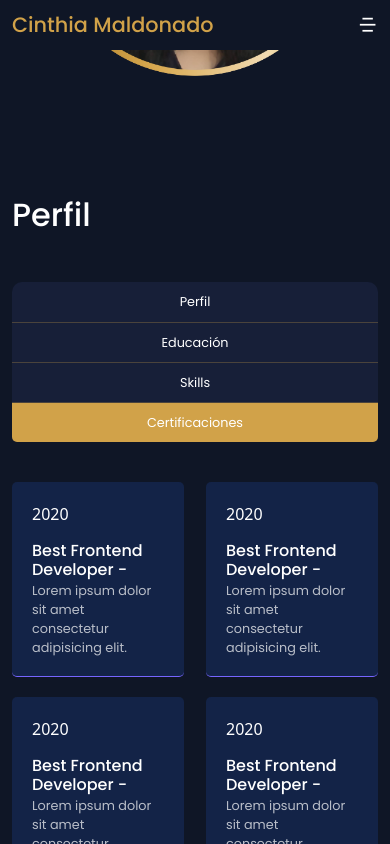
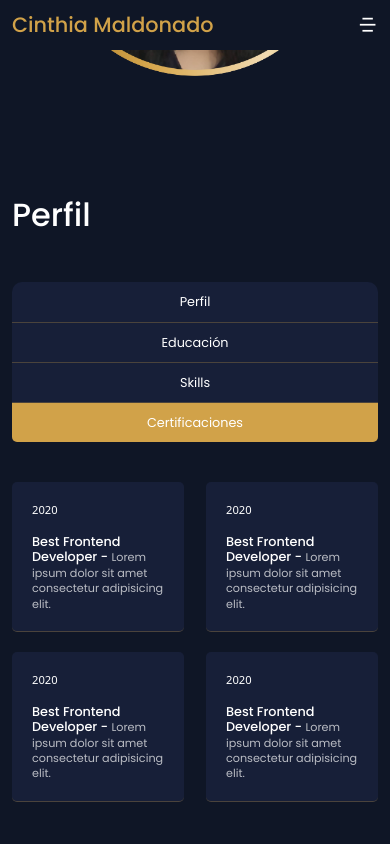
Before and after one commit to cinthiapiera/Portafolio, a React (Create React App) app: page / in a window 390 px wide. Both pictures are taken after a click on the button "Certificaciones". Shown: the part 724-1568 px from the top of the page. Built offline with nearby package versions, Linux system fonts and the light colour scheme.

Commit message:
certificado  responsive

```diff
--- a/src/components/About/Award.css
+++ b/src/components/About/Award.css
@@ -1,16 +1,13 @@
-/* .award__container{
-    padding: 20px;
-} */
 .award__item{
     width: 47%;
     margin-bottom: 20px;
 }
 
 .single__award{
-    background: #132347;
+    background: #171f38 ;
     padding: 20px;
     border-radius: 5px;
-    border-bottom: 1px solid #7665FF;
+    border-bottom: 1px solid #d1a24945;
 }
 
 .award__title span{
@@ -24,3 +21,16 @@
     color: #fff;
     margin-bottom: 15px;
 }
+
+/* responsive */
+@media only screen and (max-width: 992px){
+    .award__title{
+        font-size: 0.8rem;
+    }
+    .award__title span{
+        font-size: 0.7rem;
+    }
+    .award__year{
+        font-size: 0.7rem;
+    }
+}
```
